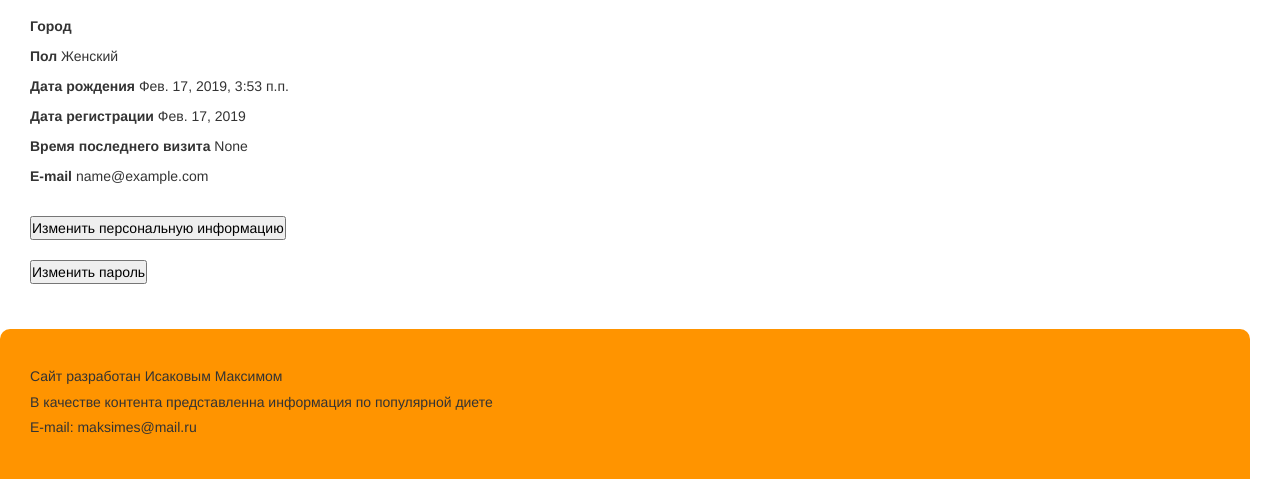
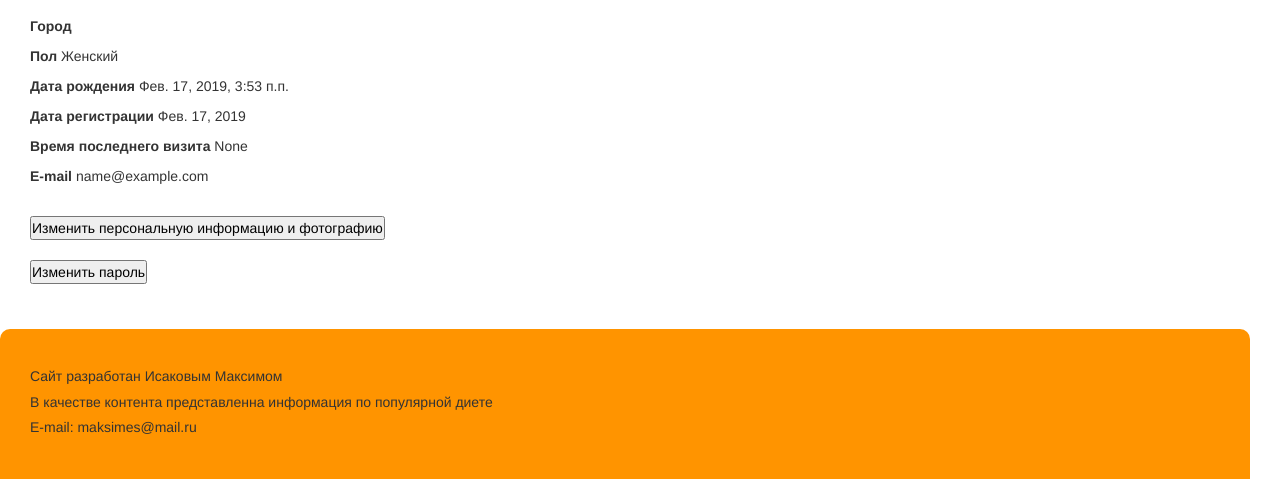
Before and after one commit to maksimes/my-first-blog, a Django app: page /account/profile/ in a window 1280 px wide. Shown: the part 390-869 px from the top of the page. Run offline with Django 3.2, Linux system fonts and the light colour scheme; the visitor is signed in with stand-in values (Sample User, id 1); some libraries are stand-ins or nearby versions.

Commit message:
mini fixes

```diff
--- a/static/css/base.css
+++ b/static/css/base.css
@@ -1,4 +1,4 @@
-/*{border:1px solid red; box-sizing:border-box} */
+/*{border:1px solid red; box-sizing:border-box}*/  /* for development */
 
 *{
     padding: 0;
--- a/templates/account/profile.html
+++ b/templates/account/profile.html
@@ -19,7 +19,7 @@
         <p><strong>Время последнего визита</strong> {{ user.last_login }}</p>
         <p><strong>E-mail</strong> {{ user.email }}</p>
         <br>
-        <a href="{%url 'edit_profile'%}"><button>Изменить персональную информацию</button></a>
+        <a href="{%url 'edit_profile'%}"><button>Изменить персональную информацию и фотографию</button></a>
         <br>
         <br>
         <a href="{%url 'password_change'%}"><button>Изменить пароль</button></a>
```
Also changed, not shown: mysite/settings.py (+1 -11 lines).
